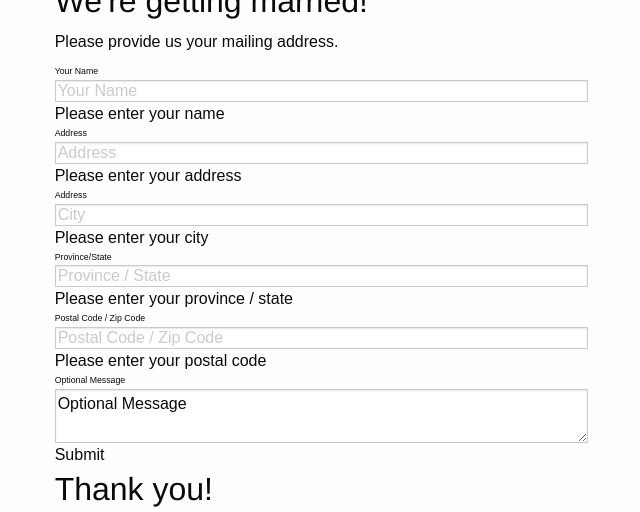
After one commit to team-dragons/new-dragons, a PHP site: page /save-our-date/index.html in a window 1280 px wide. The commit adds this page. Shown: the part 321-833 px from the top of the page, without its empty margins (52-692 px from the left). Run offline with PHP 8.4, Linux system fonts and the light colour scheme; style sheets or scripts are compiled from the project's sources; some libraries are stand-ins or nearby versions.

Commit message:
Added some save-the-date information

```diff
--- /dev/null
+++ b/_dev/save-our-date/index.html
@@ -0,0 +1,67 @@
+<!DOCTYPE html>
+<html class="no-js" lang="en">
+  <head>
+    <meta charset="utf-8">
+    <meta http-equiv="X-UA-Compatible" content="IE=edge">
+    <meta name="viewport" content="width=device-width, initial-scale=1, user-scalable=yes">
+    <title>Save Our Date | Zena Jun &amp; Warren Shea Wedding</title>
+    <link href="https://fonts.googleapis.com/css?family=Heebo:300,400,500,700" rel="stylesheet">
+    <link rel="stylesheet" href="/stylesheets/css/vendor/foundation.min.css" rel="stylesheet" type="text/css">
+    <link rel="stylesheet" href="/stylesheets/css/global.css" rel="stylesheet" type="text/css">
+  </head>
+  <body>
+    <main class="grid-container">
+      <div class="grid-x align-middle">
+        <div class="cell small-12 large-6">
+          <img src="/images/save-our-date.jpg" alt="save our date. zena and warren. saturday, september 15, 2018. toronto, ontario" class="float-center">
+        </div>
+        <div class="cell small-12 large-5 large-offset-1">
+          <div class="form">
+            <h1 class="centered show-for-large">We're getting married!</h1>
+            <p class="centered">Please provide us your mailing address.</p>
+            <form name="save-our-date" action="" method="post">
+              <div class="row">
+                <label for="name" class="screen-reader-only">Your Name</label>
+                <input type="text" placeholder="Your Name" name="name" id="name" value="">
+                <span class="name error-message">Please enter your name</span>
+              </div>
+              <div class="row">
+                <label for="address" class="screen-reader-only">Address</label>
+                <input type="text" placeholder="Address" name="address" id="address" value="">
+                <span class="address error-message">Please enter your address</span>
+              </div>
+              <div class="row">
+                <label for="city" class="screen-reader-only">Address</label>
+                <input type="text" placeholder="City" name="city" id="city" value="">
+                <span class="city error-message">Please enter your city</span>
+              </div>
+              <div class="row">
+                <label for="province" class="screen-reader-only">Province/State</label>
+                <input type="text" placeholder="Province / State" name="province" id="province" value="">
+                <span class="province error-message">Please enter your province / state</span>
+              </div>
+              <div class="row">
+                <label for="postalcode" class="screen-reader-only">Postal Code / Zip Code</label>
+                <input type="text" placeholder="Postal Code / Zip Code" name="postalCode" id="postalcode" value="">
+                <span class="postalCode error-message">Please enter your postal code</span>
+              </div>
+              <div class="row">
+                <label for="optional" class="screen-reader-only">Optional Message</label>
+                <textarea id="optional" name="optional" onfocus="if(this.value == 'Optional Message') { this.value = ''; }" onblur="if (this.value == '') { this.value='Optional Message'; }">Optional Message</textarea>
+              </div>
+              <div>
+                <button type="submit" name="submit-button" class="primary">Submit</button>
+              </div>
+            </form>
+          </div>
+          <div class="thank-you">
+            <h1 class="centered">Thank you!</h1>
+          </div>
+        </div>
+      </div>
+    </main>
+    <script src="https://code.jquery.com/jquery-3.2.1.min.js" integrity="sha256-hwg4gsxgFZhOsEEamdOYGBf13FyQuiTwlAQgxVSNgt4=" crossorigin="anonymous"></script>
+    <script src="/scripts/js/vendor/foundation.min.js"></script>
+    <script src="/scripts/js/global.js"></script>
+  </body>
+</html>
```
Also changed, not shown: _dev/save-our-date/submit-data.php (added, +51 -0 lines), _dev/save-our-date/thank-you/index.php (added, +27 -0 lines), _dev/stylesheets/_main.scss (+26 -1 lines).
